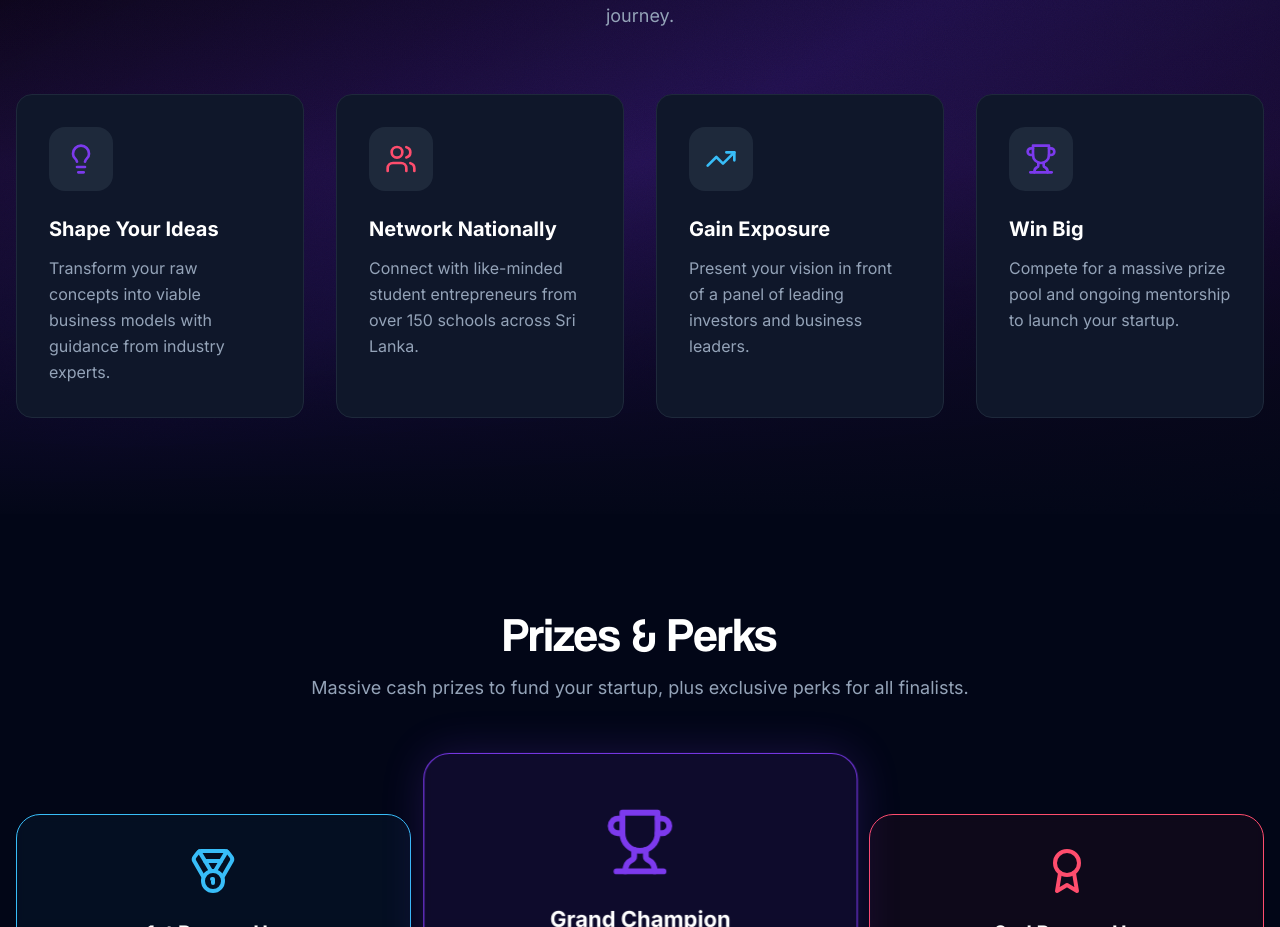
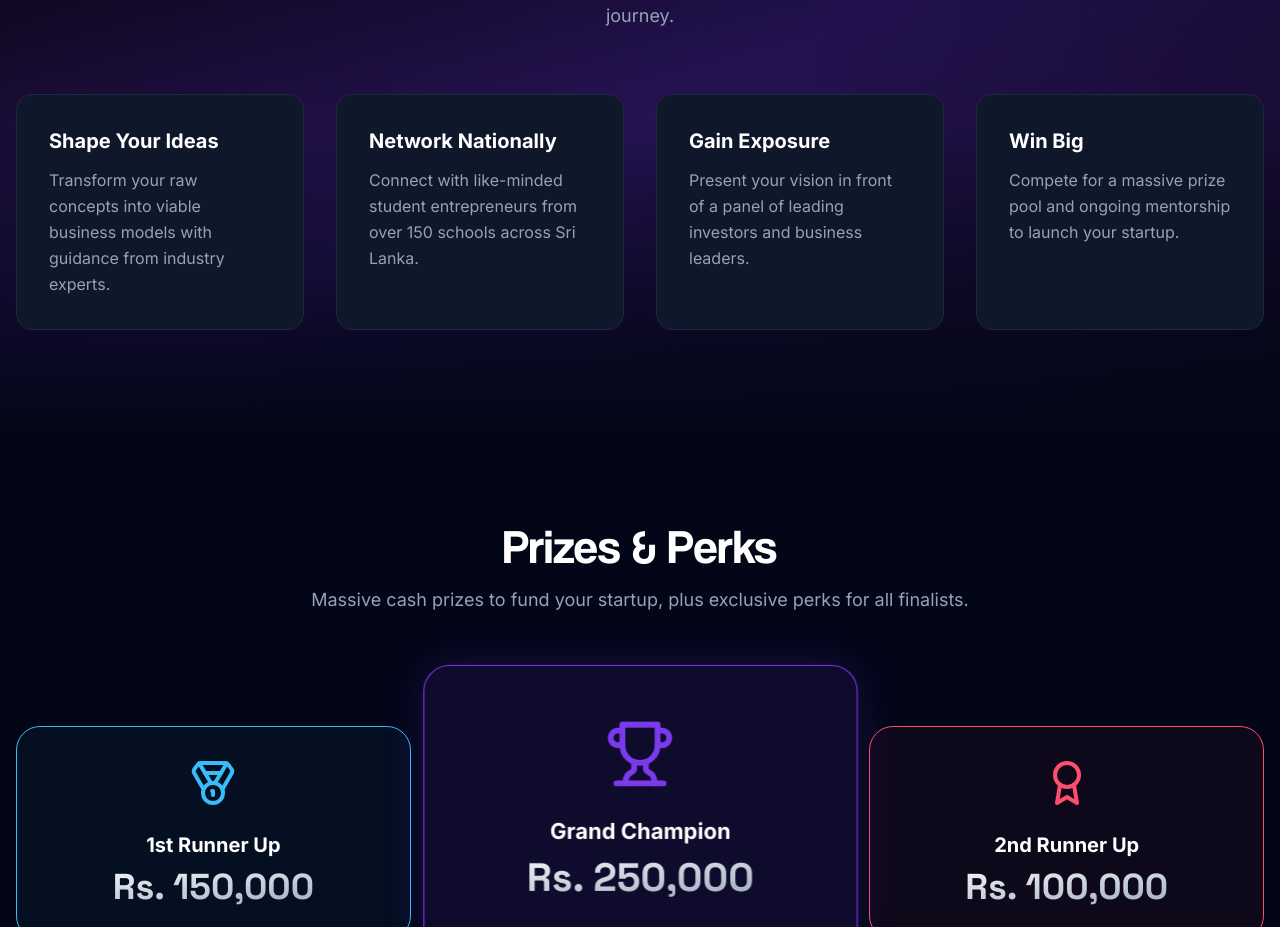
Before and after one commit to hana-careem/sandbox-website, a Next.js app: page / in a window 1280 px wide. Shown: the part 3170-4097 px from the top of the page. Built offline with nearby package versions, Linux system fonts and the light colour scheme.

Commit message:
why attend edits

```diff
--- a/components/home/Timeline.jsx
+++ b/components/home/Timeline.jsx
@@ -167,7 +167,7 @@
                   direction={isEven ? 'right' : 'left'}
                   delay={idx * 120}
                 >
-                  <div className={`relative flex items-start md:items-center mb-12 last:mb-0 ${isEven ? 'md:flex-row' : 'md:flex-row-reverse'}`}>
+                  <div className={`relative flex items-start md:items-center mb-28 md:mb-12 last:mb-0 ${isEven ? 'md:flex-row' : 'md:flex-row-reverse'}`}>
                     {/* Dot */}
                     <span
                       ref={(el) => (dotRefs.current[idx] = el)}
--- a/components/home/WhyAttend.jsx
+++ b/components/home/WhyAttend.jsx
@@ -1,26 +1,21 @@
 import React from 'react';
 import ScrollReveal from '../ui/ScrollReveal';
-import { Lightbulb, Users, TrendingUp, Trophy } from 'lucide-react';
 
 export default function WhyAttend() {
   const reasons = [
     {
-      icon: <Lightbulb size={32} className="text-[#7C3AED]" />,
       title: "Shape Your Ideas",
       desc: "Transform your raw concepts into viable business models with guidance from industry experts."
     },
     {
-      icon: <Users size={32} className="text-[#FF4D6D]" />,
       title: "Network Nationally",
       desc: "Connect with like-minded student entrepreneurs from over 150 schools across Sri Lanka."
     },
     {
-      icon: <TrendingUp size={32} className="text-[#38BDF8]" />,
       title: "Gain Exposure",
       desc: "Present your vision in front of a panel of leading investors and business leaders."
     },
     {
-      icon: <Trophy size={32} className="text-[#7C3AED]" />,
       title: "Win Big",
       desc: "Compete for a massive prize pool and ongoing mentorship to launch your startup."
     }
@@ -52,9 +47,6 @@
           {reasons.map((reason, idx) => (
             <ScrollReveal key={idx} delay={idx * 100}>
               <div className="bg-slate-900 border border-slate-800 rounded-2xl p-8 hover:border-slate-700 transition-colors h-full">
-                <div className="w-16 h-16 rounded-2xl bg-slate-800 flex items-center justify-center mb-6">
-                  {reason.icon}
-                </div>
                 <h3 className="text-xl font-bold text-white mb-3">{reason.title}</h3>
                 <p className="text-slate-400 leading-relaxed">{reason.desc}</p>
               </div>
```
